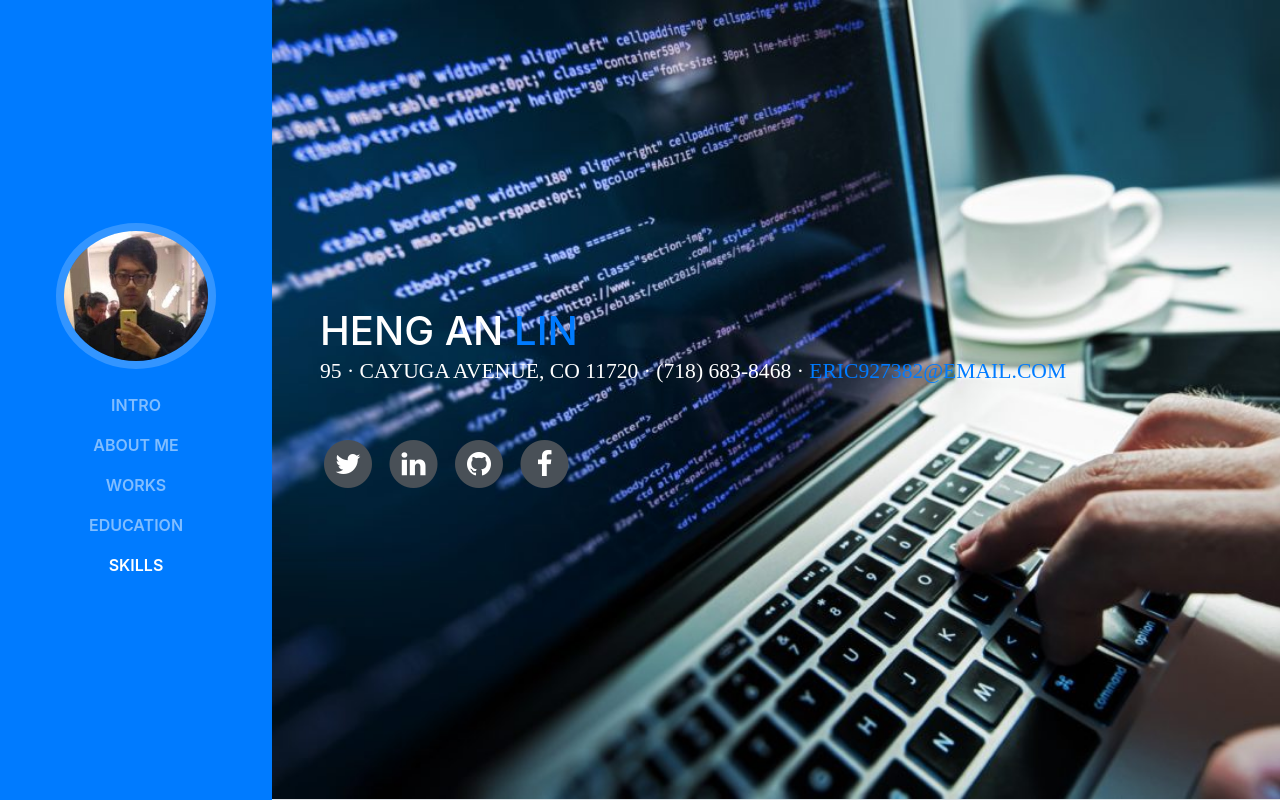
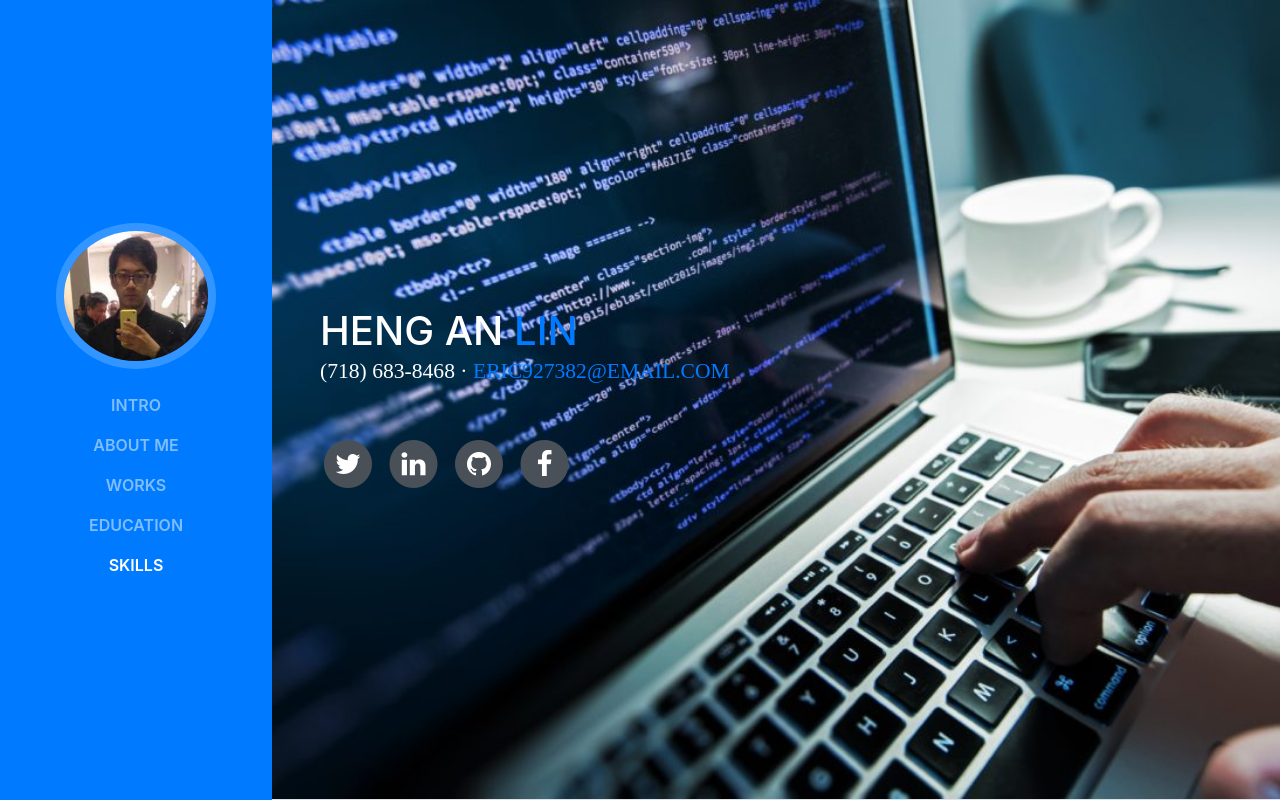
Before and after one commit to ericlin94/ericlin94.github.io, a website with bundled scripts: page index.html in a window 1280 px wide. Shown: the top 801 px of the page. Built offline with nearby package versions, Linux system fonts and the light colour scheme; a web font is replaced by a local one.

Commit message:
Seventh commit.

```diff
--- a/index.html
+++ b/index.html
@@ -66,7 +66,7 @@
           <h1 class="mb-0">Heng An
             <span class="text-primary">Lin</span>
           </h1>
-          <div class="subheading mb-5">95 · Cayuga Avenue, CO 11720 · (718) 683-8468 ·
+          <div class="subheading mb-5">(718) 683-8468 ·
             <a href="mailto:name@email.com">eric927382@email.com</a>
           </div>
           <ul class="list-inline list-social-icons mb-0">
```
